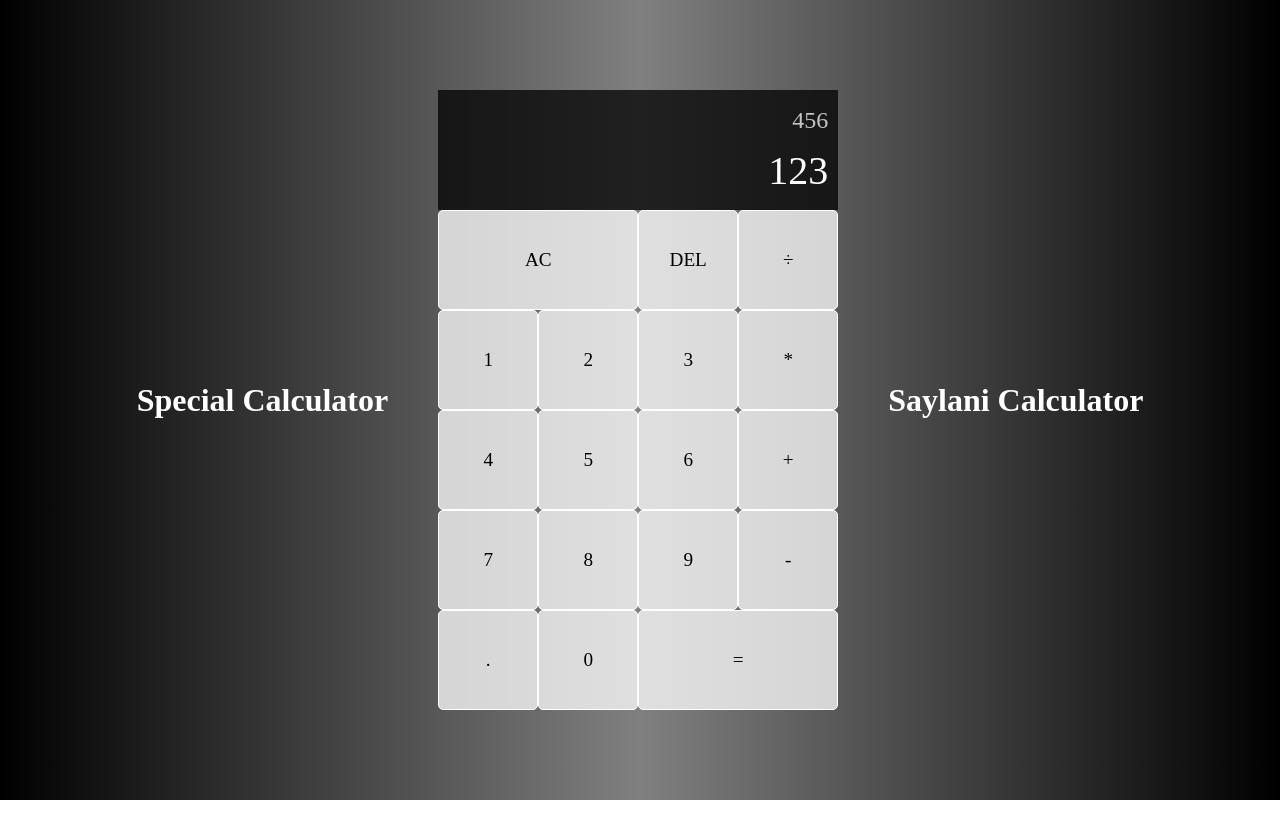
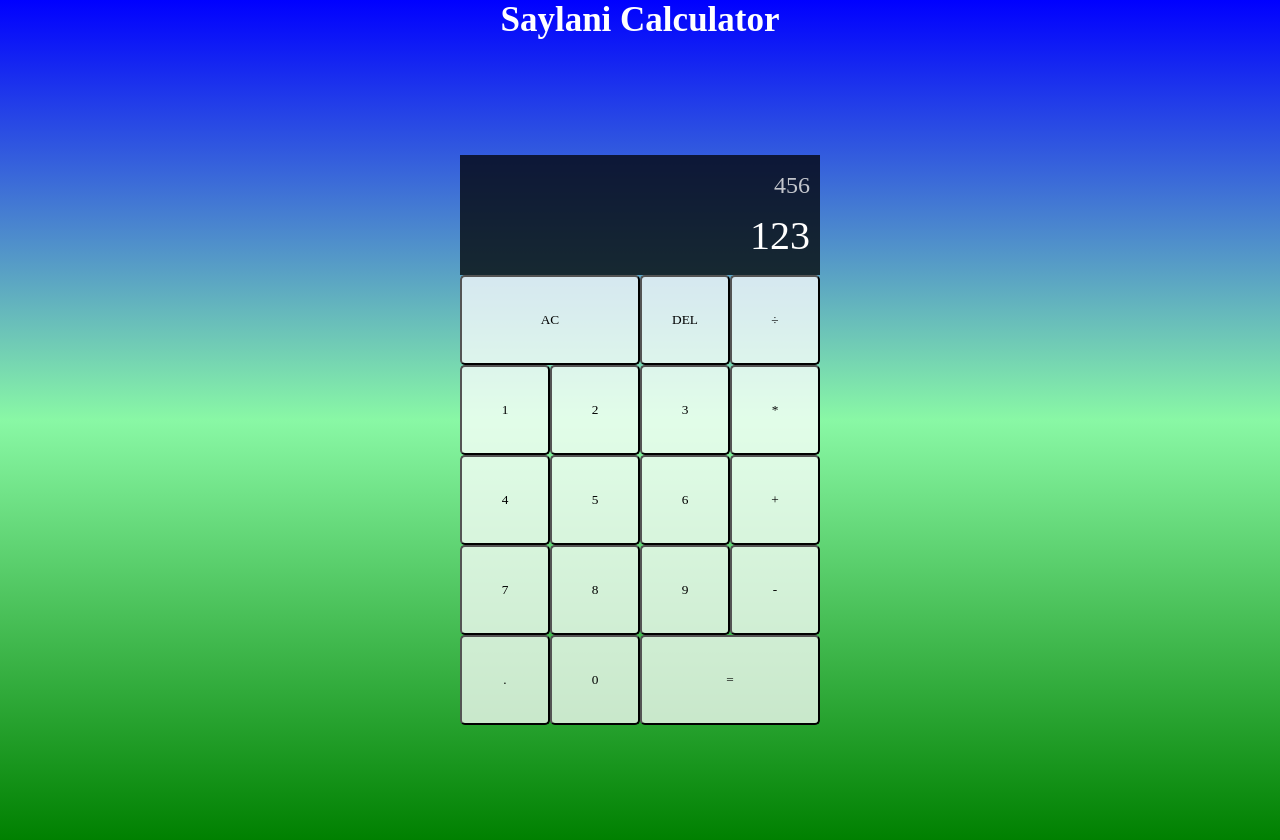
Before and after one commit to naeemali321123/Saylani-Calculator, a plain HTML site: page index.html in a window 1280 px wide. Before the commit the page ends 800 px from the top, so only its background shows below. Drawn offline with Linux system fonts and the light colour scheme; a web font is replaced by a local one.

Commit message:
design change into Saylani colorScheme

```diff
--- a/css/style.css
+++ b/css/style.css
@@ -12,26 +12,20 @@
 }
 
 body {
-    background: linear-gradient(to right, black, grey, black);
-}
-
-#container {
-    color: white;
-    display: flex;
-    align-items: center;
-    justify-content: center;
-    height: 100vh;
+    background: linear-gradient(to bottom, blue, rgb(137, 248, 165), green);
 }
 
 #brandTitle {
-    padding: 50px;
+    font-size: 35px;
+    color: white;
+    text-align: center;
 }
 
 #calculatorGrid {
     display: grid;
     font-weight: normal;
-    grid-template-columns: repeat(4, 100px);
-    grid-template-rows: minmax(120px, auto) repeat(5, 100px);
+    grid-template-columns: repeat(4, 90px);
+    grid-template-rows: minmax(120px, auto) repeat(5, 90px);
     justify-content: center;
     align-content: center;
     height: 100vh;
@@ -69,11 +63,11 @@ body {
 }
 
 #calculatorGrid>button {
+    cursor: pointer;
     background-color: rgba(255, 255, 255, .75);
     border-radius: 5px;
-    border: 1px solid white;
+    /* border: 1px solid white; */
     outline: none;
-    font-size: larger;
     font-family: Archivo-Bold;
 }
 
--- a/index.html
+++ b/index.html
@@ -9,39 +9,37 @@
     <link rel="stylesheet" href="./css/style.css">
     <title>Saylani Calculator</title>
 </head>
+
+<body>
     <div id="container">
-    <h1 id="brandTitle">Special Calculator</h1>
+        <h1 id="brandTitle">Saylani Calculator </h1>
         <div id="calculatorGrid">
             <div id="output">
-            <div id="previousOperand">456</div>
-            <div id="currentOperand">123</div>
+                <div data-previousOperand id="previousOperand">456</div>
+                <div data-currentOperand id="currentOperand">123</div>
             </div>
-        <button data-number id="allClear">AC</button>
-        <button data-number id="delete">DEL</button>
-        <button data-number>÷</button>
+            <button data-allClear id="allClear">AC</button>
+            <button data-delete id="delete">DEL</button>
+            <button data-operational>÷</button>
             <button data-number>1</button>
             <button data-number>2</button>
             <button data-number>3</button>
-        <button data-number>*</button>
+            <button data-operational>*</button>
             <button data-number>4</button>
             <button data-number>5</button>
             <button data-number>6</button>
-        <button data-number>+</button>
+            <button data-operational>+</button>
             <button data-number>7</button>
             <button data-number>8</button>
             <button data-number>9</button>
-        <button data-number>-</button>
+            <button data-operational>-</button>
             <button data-number>.</button>
             <button data-number>0</button>
-        <button data-number id="equal">=</button>
+            <button data-equals id="equal">=</button>
+        </div>
 
     </div>
-    <h1 id="brandTitle">Saylani Calculator </h1>
-</div>
-
-
-<body>
-
+    <script src="./js/script.js"></script>
 </body>
 
 </html>
--- a/js/script.js
+++ b/js/script.js
@@ -0,0 +1 @@
+const numberbutton =
```
Lines whose indentation alone changed are shown as unchanged.
